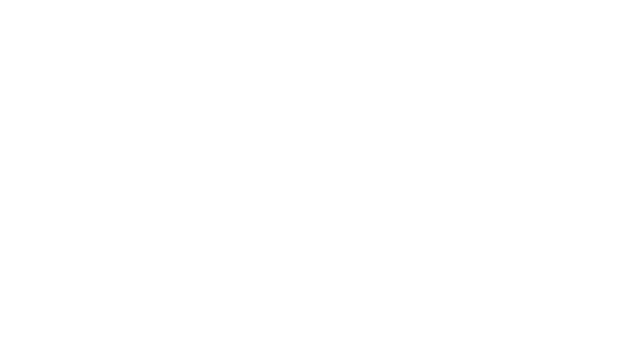
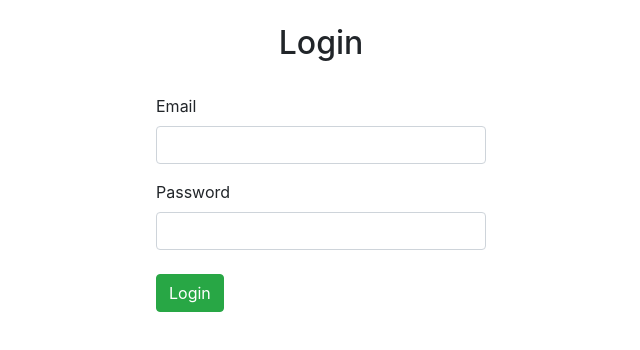
Before and after one commit to Meghant-Dangol/nuxt-bank-app, a Nuxt app: page / in a window 1280 px wide. Shown: the top 350 px of the page, without its empty margins (319-959 px from the left). Built offline with nearby package versions, Linux system fonts and the light colour scheme.

Commit message:
Feat: Add login and dashboard

```diff
--- /dev/null
+++ b/components/Login.vue
@@ -0,0 +1,52 @@
+<template>
+  <div class="container py-4">
+    <div class="col-md-4 mx-auto">
+      <h2 class="text-center">Login</h2>
+      <form @submit.prevent="loginHandler" class="py-4">
+        <div class="form-group">
+          <label for="email">Email</label>
+          <input type="email" v-model="email" class="form-control" />
+        </div>
+        <div class="form-group">
+          <label for="password">Password</label>
+          <input type="password" v-model="password" class="form-control" />
+        </div>
+        <div class="text-danger" v-if="loginError">
+          Invalid Credentials Please Try Again
+        </div>
+        <input type="submit" value="Login" class="btn btn-success my-2" />
+      </form>
+    </div>
+  </div>
+</template>
+
+<script>
+export default {
+  name: "LoginForm",
+  data() {
+    return {
+      email: "",
+      password: "",
+      loginError: false,
+    };
+  },
+  methods: {
+    async loginHandler() {
+      const loginInfo = { email: this.email, password: this.password };
+
+      try {
+        const res = await this.$auth.loginWith("local", {
+          data: loginInfo,
+        });
+        this.$auth.setUser(res.data.iam);
+        this.$router.push("/dashboard");
+      } catch {
+        this.loginError = true;
+        this.password = "";
+      }
+    },
+  },
+};
+</script>
+
+<style></style>
--- a/nuxt.config.js
+++ b/nuxt.config.js
@@ -1,51 +1,68 @@
 export default {
   // Global page headers: https://go.nuxtjs.dev/config-head
   head: {
-    title: 'nuxt-bank-app',
+    title: "nuxt-bank-app",
     htmlAttrs: {
-      lang: 'en'
+      lang: "en",
     },
     meta: [
-      { charset: 'utf-8' },
-      { name: 'viewport', content: 'width=device-width, initial-scale=1' },
-      { hid: 'description', name: 'description', content: '' },
-      { name: 'format-detection', content: 'telephone=no' }
+      { charset: "utf-8" },
+      { name: "viewport", content: "width=device-width, initial-scale=1" },
+      { hid: "description", name: "description", content: "" },
+      { name: "format-detection", content: "telephone=no" },
     ],
-    link: [
-      { rel: 'icon', type: 'image/x-icon', href: '/favicon.ico' }
-    ]
+    link: [{ rel: "icon", type: "image/x-icon", href: "/favicon.ico" }],
   },
 
   // Global CSS: https://go.nuxtjs.dev/config-css
-  css: [
-  ],
+  css: [],
 
   // Plugins to run before rendering page: https://go.nuxtjs.dev/config-plugins
-  plugins: [
-  ],
+  plugins: [],
 
   // Auto import components: https://go.nuxtjs.dev/config-components
   components: true,
 
   // Modules for dev and build (recommended): https://go.nuxtjs.dev/config-modules
-  buildModules: [
-  ],
+  buildModules: [],
 
   // Modules: https://go.nuxtjs.dev/config-modules
   modules: [
     // https://go.nuxtjs.dev/bootstrap
-    'bootstrap-vue/nuxt',
+    "bootstrap-vue/nuxt",
     // https://go.nuxtjs.dev/axios
-    '@nuxtjs/axios',
+    "@nuxtjs/axios",
+    "@nuxtjs/auth-next",
   ],
 
   // Axios module configuration: https://go.nuxtjs.dev/config-axios
   axios: {
     // Workaround to avoid enforcing hard-coded localhost:3000: https://github.com/nuxt-community/axios-module/issues/308
-    baseURL: '/',
+    baseURL: "https://staging-api.reconwithme.com/accounts/users/",
   },
 
   // Build Configuration: https://go.nuxtjs.dev/config-build
-  build: {
-  }
-}
+  build: {},
+  auth: {
+    strategies: {
+      local: {
+        token: {
+          property: "token",
+          global: true,
+          // required: true,
+          // type: 'Bearer'
+        },
+        user: {
+          property: "user",
+          // autoFetch:false
+          autoFetch: false,
+        },
+        endpoints: {
+          login: { url: "/login", method: "post" },
+          logout: { url: "/logout", method: "post" },
+        },
+        autoFetchUser: false,
+      },
+    },
+  },
+};
--- a/package.json
+++ b/package.json
@@ -9,6 +9,7 @@
     "generate": "nuxt generate"
   },
   "dependencies": {
+    "@nuxtjs/auth-next": "5.0.0-1643791578.532b3d6",
     "@nuxtjs/axios": "^5.13.6",
     "bootstrap": "^4.6.1",
     "bootstrap-vue": "^2.21.2",
--- /dev/null
+++ b/pages/dashboard.vue
@@ -0,0 +1,11 @@
+<template>
+  <div class="container">
+    <h2>Dashboard</h2>
+  </div>
+</template>
+
+<script>
+export default {};
+</script>
+
+<style></style>
--- a/pages/index.vue
+++ b/pages/index.vue
@@ -1,7 +1,14 @@
-<template></template>
+<template>
+  <div class="container">
+    <Login />
+  </div>
+</template>
 
 <script>
+import Login from "../components/Login.vue";
 export default {
   name: "IndexPage",
+  components: { Login },
+  mounted() {},
 };
 </script>
```
Also changed, not shown: 1 other file (tests, documents, lock files or other folders).
